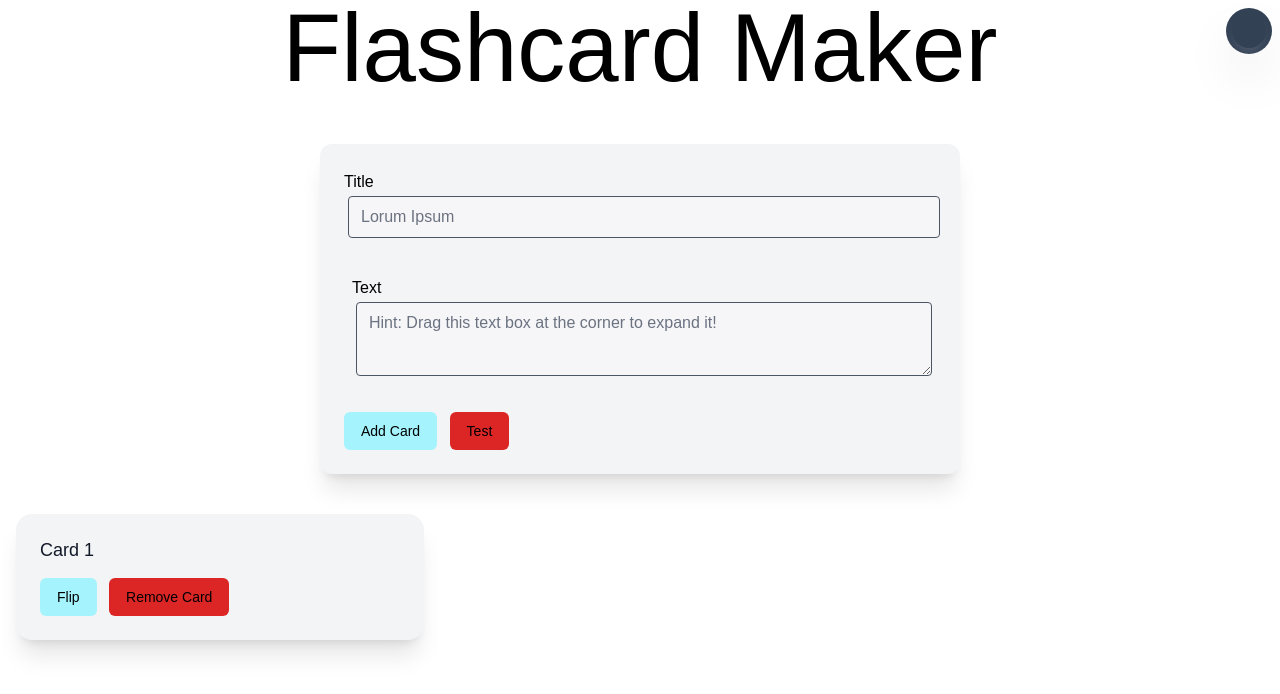
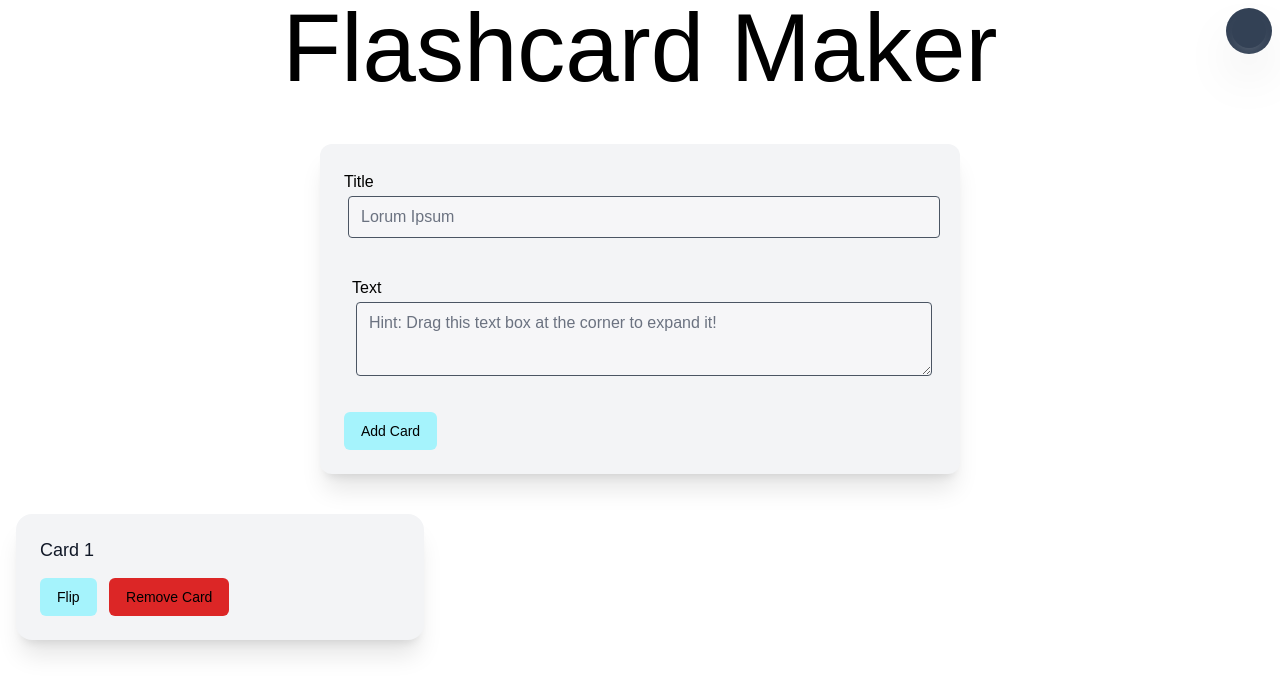
Before and after one commit to Supersonicboss1/Flashcard-Maker, a Svelte app: page / in a window 1280 px wide. Shown: the top 694 px of the page. Built offline with nearby package versions, Linux system fonts and the light colour scheme; some icons are missing.

Commit message:
remove test button

```diff
--- a/src/App.svelte
+++ b/src/App.svelte
@@ -110,7 +110,6 @@
 						type={errorMessage == '' ? 'primary' : 'disabled'}
 						on:click={() => createNewCard()}>Add Card</Button
 					>
-					<Button class="danger">Test</Button>
 				</div>
 			</form>
 			{#if errorMessage != ''}
```
